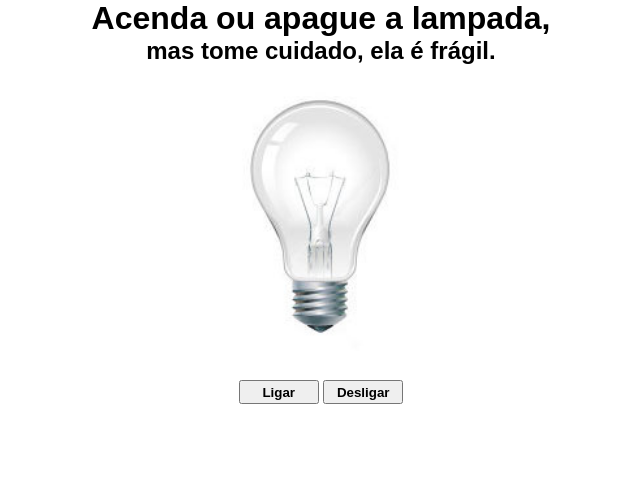
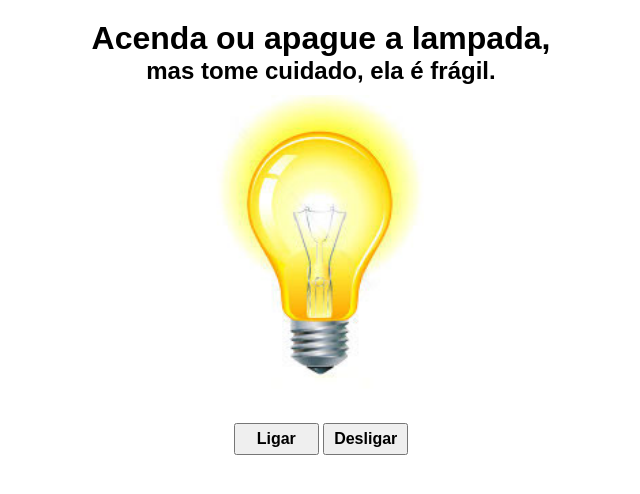
Before and after one commit to Isouz/projetos_simples_com_html_css_js, a plain HTML site: page lamp/lamp.html in a window 1280 px wide. Both pictures are taken after a click on the button "Ligar". Shown: the whole page, without its empty margins (319-959 px from the left). Drawn offline with Linux system fonts and the light colour scheme.

Commit message:
Funcionalidades.

```diff
--- a/lamp/lamp.html
+++ b/lamp/lamp.html
@@ -12,11 +12,12 @@
         <h1>Acenda ou apague a lampada,</h1>
         <h2>mas tome cuidado, ela é frágil.</h2>
         <div class="imagens">
-            <img src="imagens/desligada.jpg" alt="desligada">
+            <img src="imagens/desligada.jpg" alt="desligada" id="lampada" onclick="quebra()">
         </div>
         <div class="buttons">
-            <input type="button" value="Ligar" class="on"> <input type="button" value="Desligar" class="off">
+            <input type="button" value="Ligar" id="on" onclick="acender()"> <input type="button" value="Desligar" id="off" onclick="apagar()">
         </div>
     </main>
+    <script src="script.js"></script>
 </body>
 </html>
--- /dev/null
+++ b/lamp/script.js
@@ -0,0 +1,17 @@
+var on = document.getElementById('on')
+var off = document.getElementById('off')
+var img = document.getElementById('lampada')
+
+function acender() {
+    img.src= 'imagens/ligada.jpg'
+}
+
+function quebra() {
+    img.src = 'imagens/quebrada.jpg'
+    on.onclick = ""
+    off.onclick = ""
+}
+
+function apagar() {
+    img.src = 'imagens/desligada.jpg'
+}
--- a/lamp/style.css
+++ b/lamp/style.css
@@ -13,20 +13,25 @@
     flex-direction: column;
 }
 
-h1, h2 {
-    padding: 10px, 0px, 10px, 0px;
+h1 {
+    margin-top: 20px;
+}
+
+h2 {
+    margin-bottom: 10px;
 }
 
 img {
-    width: 220px;
+    width: 230px;
 }
 
 .buttons {
     margin: 25px;
 }
 
-.on, .off {
+#on, #off {
+    font-size: 1em;
     font-weight: bold;
-    width: 80px;
-    height: 1.8em;
+    width: 85px;
+    height: 2em;
 }
```
